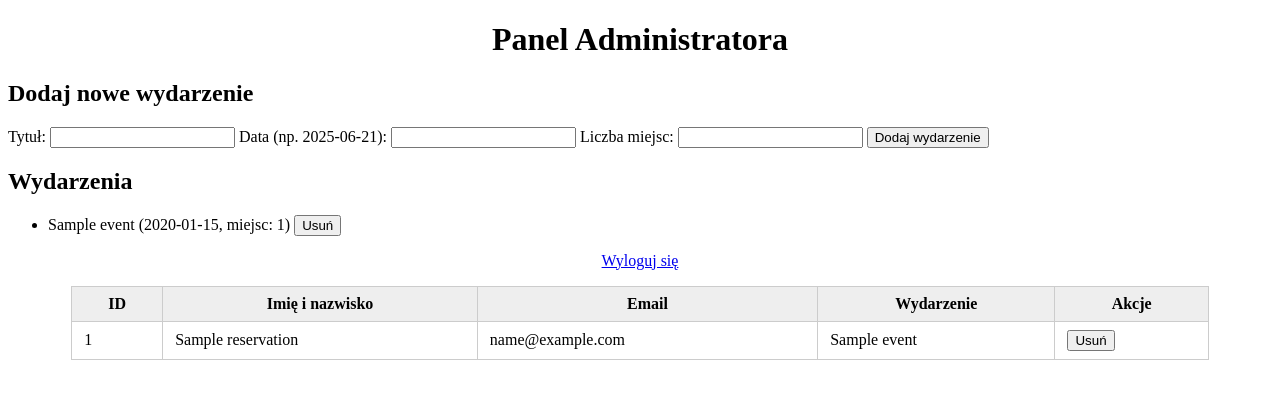
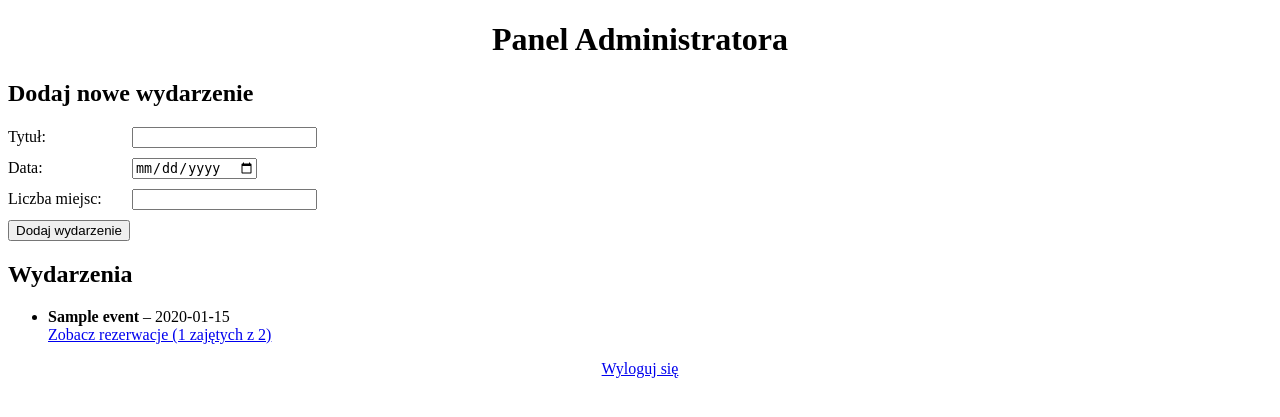
Before and after one commit to tljeznach/ejaj_rezerwacje, a Flask app: page /admin in a window 1280 px wide. Shown: the top 417 px of the page. Run offline with Flask 3, Linux system fonts and the light colour scheme; the visitor is signed in with stand-in values (Sample User, id 1); tables that the repository leaves empty hold one stand-in row (values such as "Sample post").

Commit message:
nowy widok eventów

```diff
--- a/app.py
+++ b/app.py
@@ -58,12 +58,14 @@ def reserve(event_id):
 
             # Wysyłanie maila z potwierdzeniem
             try:
+                print("Wysyłam maila do:", reservation.email)
                 msg = Message(
                     subject="Potwierdzenie rejestracji na spektakl",
                     recipients=[reservation.email],
                     body=f"Cześć {reservation.name}!\n\nZarejestrowano Cię na spektakl „{event.title}” w dniu {event.date}.\n\nDo zobaczenia!",
                 )
                 mail.send(msg)
+                print("Mail wysłany!")
             except Exception as e:
                 print("Błąd przy wysyłce maila:", e)
 
@@ -90,17 +92,26 @@ def admin_logout():
     session.pop("logged_in", None)
     return redirect(url_for("admin_login"))
 
-@app.route("/admin/delete/<int:reservation_id>", methods=["POST"])
+@app.route("/admin/delete_reservation/<int:reservation_id>", methods=["POST"])
 def delete_reservation(reservation_id):
     if not is_logged_in():
         return redirect(url_for("admin_login"))
 
     reservation = Reservation.query.get_or_404(reservation_id)
-    event = reservation.event
+    event = Event.query.get(reservation.event_id)
+
     db.session.delete(reservation)
-    event.available += 1  # odzyskujemy jedno miejsce
+    event.available += 1
     db.session.commit()
-    return redirect(url_for('admin_panel'))
+
+    # Przekieruj zgodnie z parametrem
+    redirect_to = request.args.get("redirect_to")
+    event_id = request.args.get("event_id")
+    if redirect_to == "view_reservations_for_event" and event_id:
+        return redirect(url_for("view_reservations_for_event", event_id=event_id))
+
+    return redirect(url_for("admin_panel"))
+
 
 @app.route("/admin/delete_event/<int:event_id>", methods=["POST"])
 def delete_event(event_id):
@@ -117,14 +128,26 @@ def delete_event(event_id):
     return redirect(url_for("admin_panel"))
 
 
+@app.route("/admin/event/<int:event_id>")
+def view_reservations_for_event(event_id):
+    if not is_logged_in():
+        return redirect(url_for("admin_login"))
+
+    event = Event.query.get_or_404(event_id)
+    reservations = sorted(event.reservations, key=lambda r: r.name.lower())
+    total = event.available + len(reservations)
+    taken = len(reservations)
+
+    return render_template("event_reservations.html", event=event, reservations=reservations, total=total, taken=taken)
+
+
 @app.route("/admin")
 def admin_panel():
     if not is_logged_in():
         return redirect(url_for("admin_login"))
+    events = Event.query.all()
+    return render_template("admin_panel.html", events=events)
 
-    reservations = Reservation.query.all()
-    events = Event.query.all()  # ← dodaj to
-    return render_template("admin_panel.html", reservations=reservations, events=events)
 
 
 @app.route("/admin/add_event", methods=["POST"])
--- a/templates/admin_panel.html
+++ b/templates/admin_panel.html
@@ -21,20 +21,26 @@
 <body>
     <h1 style="text-align: center;">Panel Administratora</h1>
     <h2>Dodaj nowe wydarzenie</h2>
-    <form method="POST" action="{{ url_for('add_event') }}">
-        <label for="title">Tytuł:</label>
-        <input type="text" name="title" required>
+    <form method="POST">
+    <div style="margin-bottom: 10px;">
+        <label for="title" style="display: inline-block; width: 120px;">Tytuł:</label>
+        <input type="text" id="title" name="title" required>
+    </div>
 
-         <label for="date">Data (np. 2025-06-21):</label>
-         <input type="text" name="date" required>
+    <div style="margin-bottom: 10px;">
+        <label for="date" style="display: inline-block; width: 120px;">Data:</label>
+        <input type="date" id="date" name="date" placeholder="YYYY-MM-DD" required>
+    </div>
 
-          <label for="available">Liczba miejsc:</label>
-         <input type="number" name="available" min="1" required>
+    <div style="margin-bottom: 10px;">
+        <label for="available" style="display: inline-block; width: 120px;">Liczba miejsc:</label>
+        <input type="number" id="available" name="available" min="1" required>
+    </div>
 
-          <button type="submit">Dodaj wydarzenie</button>
+    <button type="submit">Dodaj wydarzenie</button>
     </form>
 
-    <h2>Wydarzenia</h2>
+    <!-- <h2>Wydarzenia</h2>
     <ul>
         {% for event in events %}
             <li>
@@ -44,35 +50,20 @@
                 </form>
             </li>
         {% endfor %}
+    </ul> -->
+
+
+    <h2>Wydarzenia</h2>
+    <ul>
+      {% for event in events %}
+        <li>
+        <strong>{{ event.title }}</strong> – {{ event.date }}<br>
+              <a href="{{ url_for('view_reservations_for_event', event_id=event.id) }}">
+                Zobacz rezerwacje ({{ event.reservations | length }} zajętych z {{ event.available + event.reservations|length }})
+              </a>
+        </li>
+          {% endfor %}
     </ul>
-
     <p style="text-align: center;"><a href="{{ url_for('admin_logout') }}">Wyloguj się</a></p>
-
-    <table>
-        <thead>
-            <tr>
-                <th>ID</th>
-                <th>Imię i nazwisko</th>
-                <th>Email</th>
-                <th>Wydarzenie</th>
-                <th>Akcje</th>
-            </tr>
-        </thead>
-        <tbody>
-            {% for r in reservations %}
-            <tr>
-                <td>{{ r.id }}</td>
-                <td>{{ r.name }}</td>
-                <td>{{ r.email }}</td>
-                <td>{{ r.event.title }}</td>
-                <td>
-                    <form action="{{ url_for('delete_reservation', reservation_id=r.id) }}" method="post" style="display:inline;">
-                        <button type="submit" onclick="return confirm('Na pewno usunąć?')">Usuń</button>
-                    </form>
-                </td>
-            </tr>
-            {% endfor %}
-        </tbody>
-    </table>
 </body>
 </html>
```
Also changed, not shown: templates/event_reservations.html (added, +31 -0 lines).
